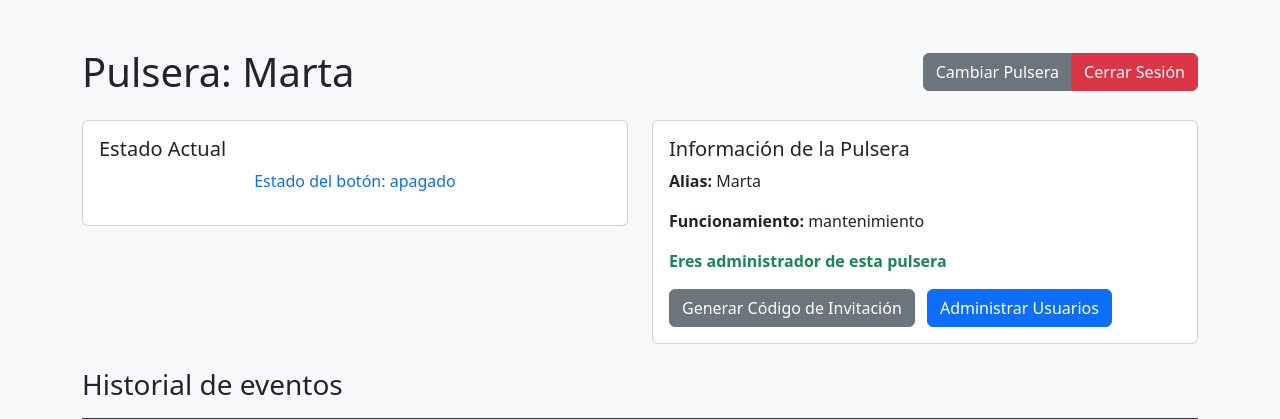
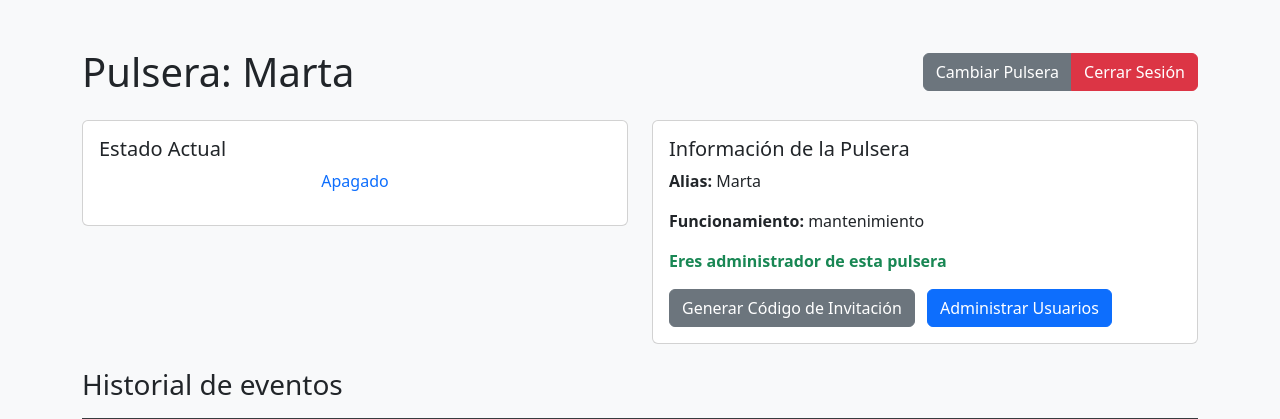
Before and after one commit to rocopolas/PROYECTO-PULSERA-NES, a PHP site: page /dashboard.php in a window 1280 px wide. Shown: the top 419 px of the page. Run offline with PHP 8.4, Linux system fonts and the light colour scheme; a user stored in the database is signed in; data comes from the database, SQL or seed files in the repository.

Commit message:
Estado actual corregido y letra capital

```diff
--- a/dashboard.php
+++ b/dashboard.php
@@ -187,7 +187,9 @@ $result_historial = $conexion->query($query_historial);
                         $('#estado-boton').text('Error: ' + response.error);
                     } else {
                         const estado = response.estado;
-                        $('#estado-boton').text('Estado del botón: ' + estado);
+                        // El estado puede ser 'activado' o 'desactivado'. Si es 'activado', el botón tendrá la clase 'btn-success' y el texto "Activado". De lo contrario, tendrá la clase 'btn-danger' y el texto "Desactivado".
+                        // charAt(0) devuelve el primer carácter de la cadena y slice(1) devuelve la cadena sin el primer carácter. De esta forma, estamos obteniendo la primera letra de la cadena y concatenando el resto de la cadena sin la primera letra. Esto es para que el estado 'activado' se muestre como 'Activado' y el estado 'desactivado' se muestre como 'Desactivado'.
+                        $('#estado-boton').text(estado.charAt(0).toUpperCase() + estado.slice(1));
                     }
                 },
                 error: function() {
```
